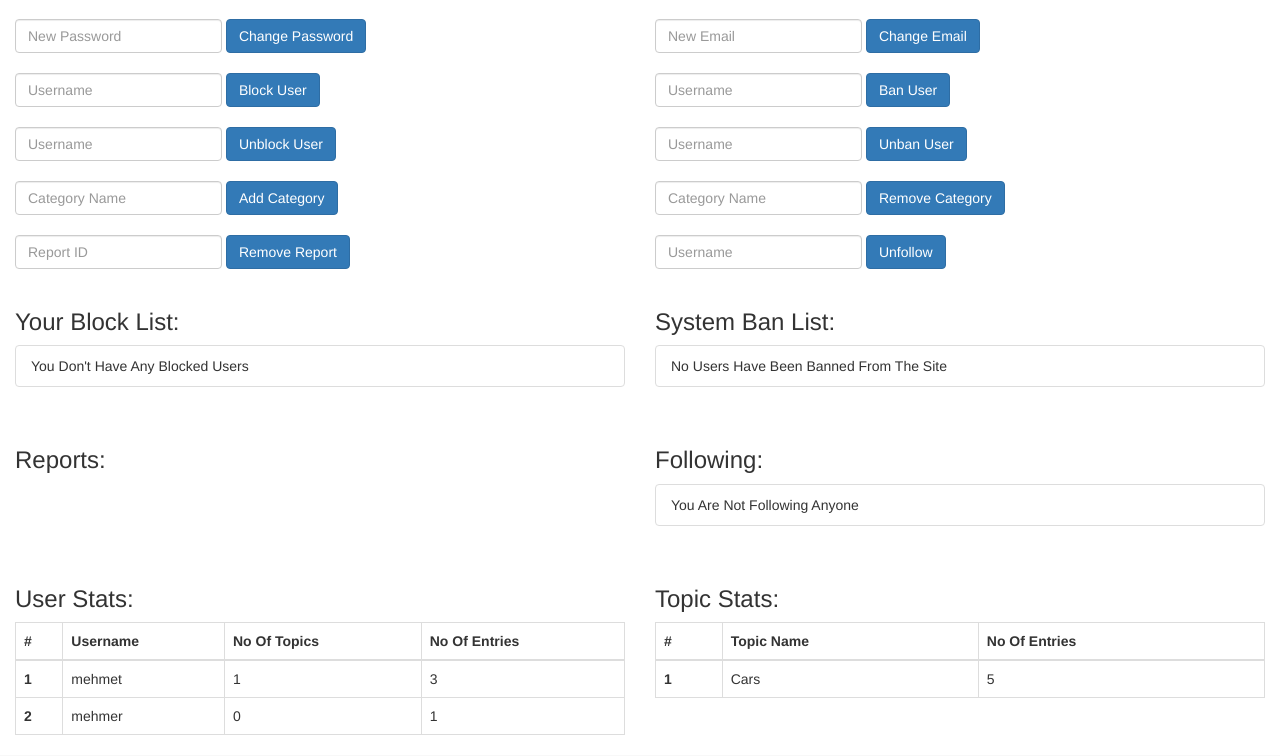
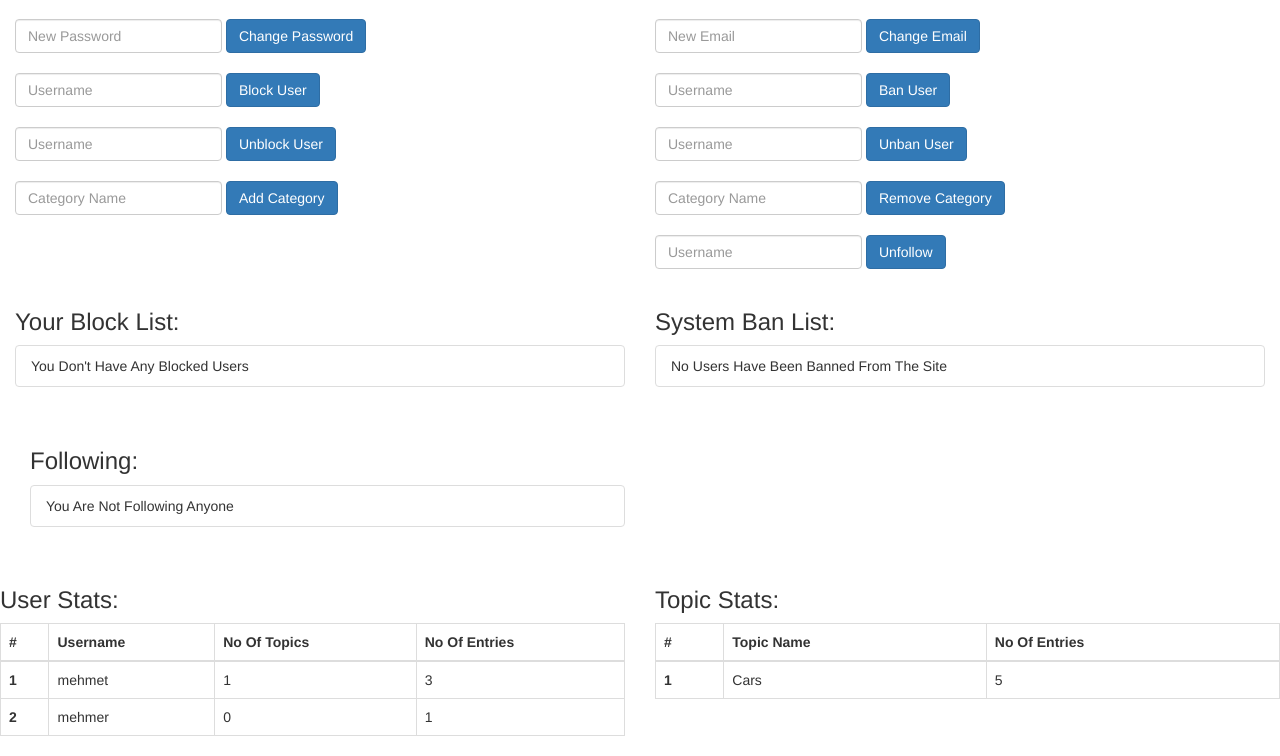
Before and after one commit to muhammadhamzakhan/CS353Bilkent, a PHP site: page /settingsadmin.php in a window 1280 px wide. Shown: the part 51-807 px from the top of the page. Before the commit the page ends 786 px from the top, so only its background shows below. Run offline with PHP 8.4, Linux system fonts and the light colour scheme; a user stored in the database is signed in; data comes from the database, SQL or seed files in the repository; data that the repository does not hold is empty.

Commit message:
bug fixes

```diff
--- a/code/settingsadmin.php
+++ b/code/settingsadmin.php
@@ -243,10 +243,7 @@
 
 	<div class="row" style="margin-top:20px;">
 	  <div class="col-xs-6">
-	  	<form class="form-inline" method="post">
-  			<input type="input" class="form-control mb-2 mr-sm-2 mb-sm-0" id="removeReport" placeholder="Report ID" name="removeReport">
-			<button type="submit" class="btn btn-primary" name="removeReportButton">Remove Report</button>
-		</form>
+
       </div>
 
 	  <div class="col-xs-6">
@@ -307,52 +304,7 @@
 
 	<div class="row" style="margin-top:20px;">
 	  <div class="col-xs-6">
-	  	<div id="reports">
-			<h3>Reports:</h3>
-			<ul class="list-group">
-			<?php
-				$reportDates = array();
-				$reportMessages = array();
-				$reporterID = array();
-				$reporterNames = array();
-				$reportMessages = array();
-				$reportTypes = array();
 
-				$sql = "SELECT * FROM Report JOIN User ON (User.ID = Report.userID)";
-				$result = mysqli_query($conn, $sql);
-				if($result){
-				  if(mysqli_num_rows($result) > 0){
-					while($row = mysqli_fetch_array($result,MYSQLI_ASSOC)) {
-					  $reportDates[] = $row['date'];
-					  $reportMessages[] = $row['message'];
-					  $reporterID[] = $row['userID'];
-					  $reporterNames[] = $row['username'];
-					  $reportMessages[] = $row['message'];
-					  $reportTypes[] = $row['reportType'];
-					}
-				  }
-				}
-
-				for($i = 0; $i < sizeof($reporterID); $i){
-				  //a user got reported
-				  if(reportTypes[$i] == 0){
-				  //print
-					  echo "<li class='list-group-item'>User <a href='user.php?varname=$topicid'>".$row["username"]."</a> Got Reported By User <a href='user.php?varname=$topicid'>".$row["username"]."</a>";
-				  }
-				  //a topic got reported
-				  else if(reportTypes[$i] == 1){
-				  //print
-					  echo "<li class='list-group-item'>Friend <a href='user.php?varname=$topicid'>".$row["username"]."</a> Reported Topic <a href='topic.php?varname=$topicid'>".$row["content"]."</a>";
-				  }
-				  //an entry got reported
-				  else{
-				  //print
-					  echo "<li class='list-group-item'>Friend <a href='user.php'>".$row["username"]."</a> Reported Entry ".$row["content"]." On Topic <a href='topic.php?$topicid'>".$row["topicName"]."</a>";
-				  }
-					// no reports logic?
-				}
-			?>
-			</ul>
 		</div>
       </div>
 
```
Also changed, not shown: code/settings.php (added, +15 -0 lines).
